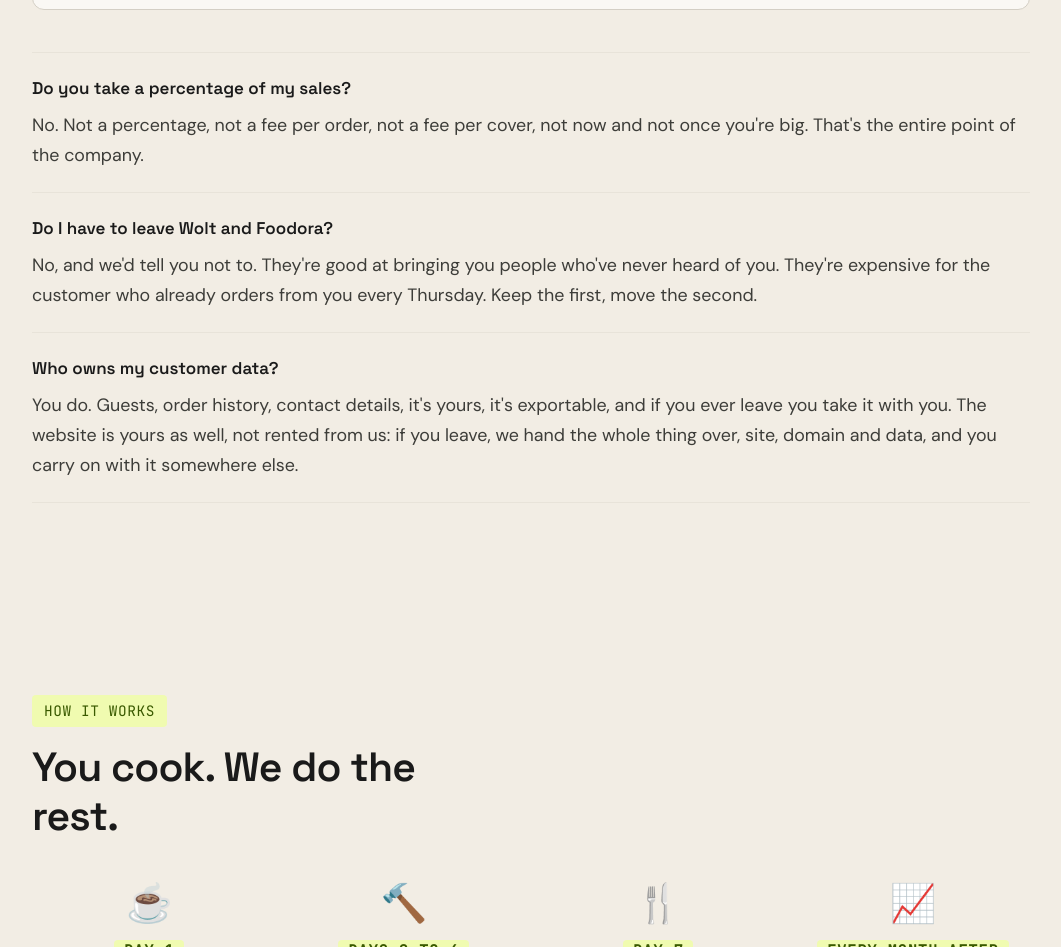
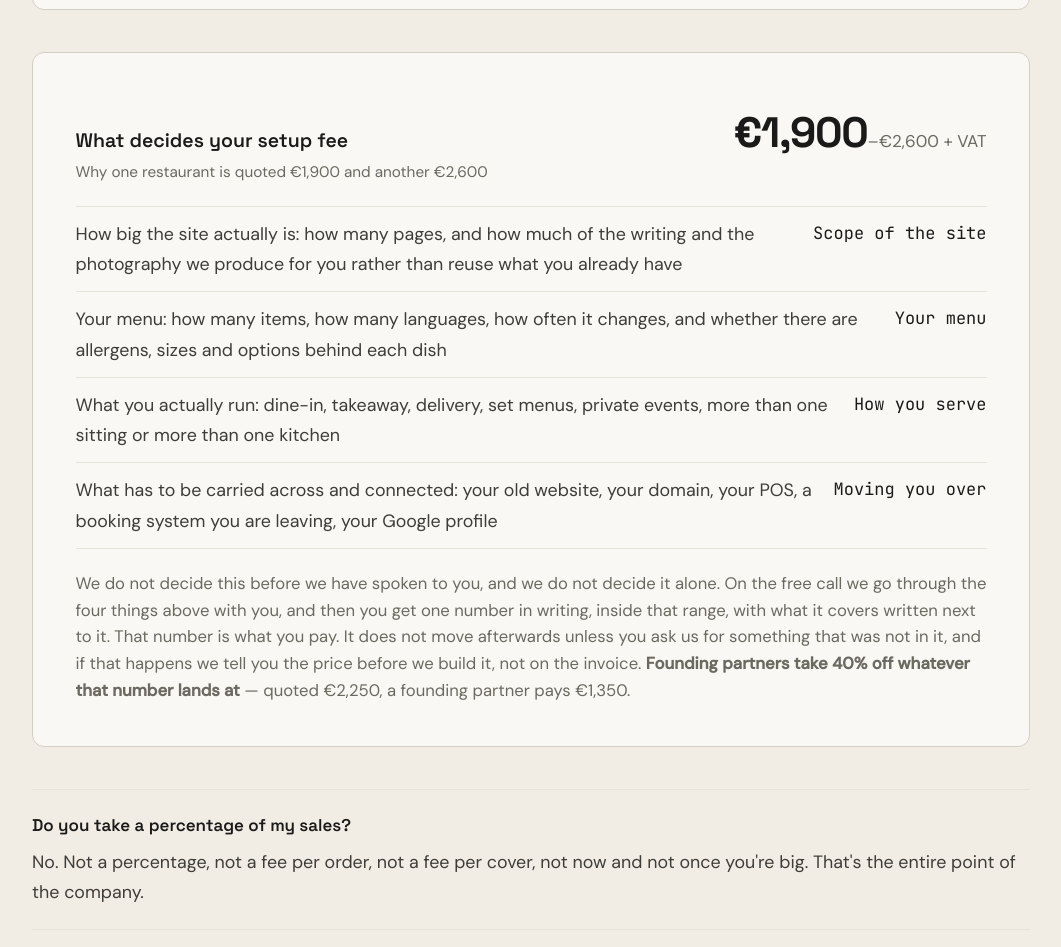
Before and after one commit to Klar-Systems/Klar-website, a plain HTML site: page public/index.html in a window 1280 px wide. Shown: the part 7752-8699 px from the top of the page, without its empty margins (109-1170 px from the left). Drawn offline with Linux system fonts and the light colour scheme; a script that the page names is missing.

Commit message:
Explain how the setup fee is decided, and what 40% off means in money

```diff
--- a/public/index.html
+++ b/public/index.html
@@ -1460,6 +1460,35 @@ nav { padding: 0.85rem var(--gutter); }
       <p class="pricing-note">Every Klar Single plan is built on your own website, so you are never left with a booking link and nowhere to put it. Take the website on its own and the setup is &euro;1,490. Take bookings or ordering and the website is built into the &euro;1,900&ndash;&euro;2,600 setup, alongside the system itself. Either way we keep working on it until you are happy with it. Want ordering and bookings together? That is Klar Complete above, and it is the only thing that qualifies for the founding partner program.</p>
     </div>
 
+    <div class="pricing-card">
+      <div class="pricing-head">
+        <div>
+          <div style="font-family:'Space Grotesk',sans-serif;font-weight:600;font-size:1.15rem;color:var(--heading)">What decides your setup fee</div>
+          <div style="font-size:0.9rem;color:var(--muted);margin-top:2px">Why one restaurant is quoted &euro;1,900 and another &euro;2,600</div>
+        </div>
+        <div class="pricing-price">&euro;1,900<span>&ndash;&euro;2,600 + VAT</span></div>
+      </div>
+
+      <div class="pricing-row">
+        <span class="pricing-row-label">How big the site actually is: how many pages, and how much of the writing and the photography we produce for you rather than reuse what you already have</span>
+        <span class="pricing-row-val">Scope of the site</span>
+      </div>
+      <div class="pricing-row">
+        <span class="pricing-row-label">Your menu: how many items, how many languages, how often it changes, and whether there are allergens, sizes and options behind each dish</span>
+        <span class="pricing-row-val">Your menu</span>
+      </div>
+      <div class="pricing-row">
+        <span class="pricing-row-label">What you actually run: dine-in, takeaway, delivery, set menus, private events, more than one sitting or more than one kitchen</span>
+        <span class="pricing-row-val">How you serve</span>
+      </div>
+      <div class="pricing-row">
+        <span class="pricing-row-label">What has to be carried across and connected: your old website, your domain, your POS, a booking system you are leaving, your Google profile</span>
+        <span class="pricing-row-val">Moving you over</span>
+      </div>
+
+      <p class="pricing-note">We do not decide this before we have spoken to you, and we do not decide it alone. On the free call we go through the four things above with you, and then you get one number in writing, inside that range, with what it covers written next to it. That number is what you pay. It does not move afterwards unless you ask us for something that was not in it, and if that happens we tell you the price before we build it, not on the invoice. <strong>Founding partners take 40% off whatever that number lands at</strong> &mdash; quoted &euro;2,250, a founding partner pays &euro;1,350.</p>
+    </div>
+
     <div class="faq-block">
       <div class="faq-item">
         <div class="faq-q">Do you take a percentage of my sales?</div>
```
